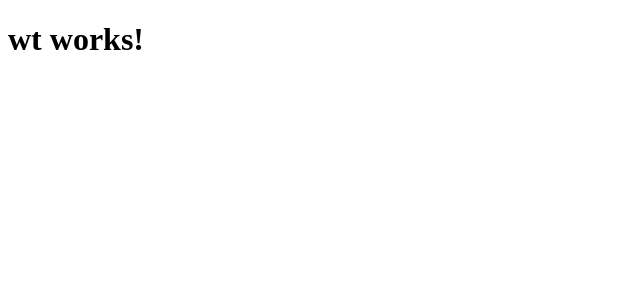
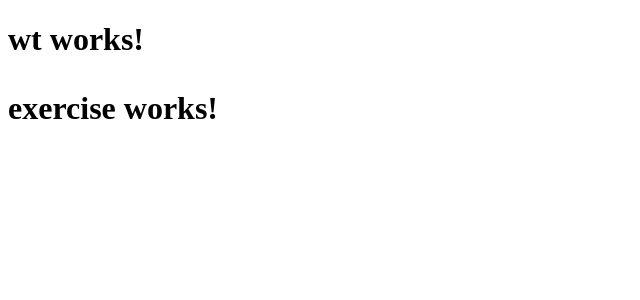
Before and after one commit to jcplessis/workouttimer, an Angular app: page / in a window 1280 px wide. Shown: the top 300 px of the page, without its empty margins (0-640 px from the left). Built offline with nearby package versions, Linux system fonts and the light colour scheme.

Commit message:
Adding exercise component

```diff
--- a/src/app/app.component.html
+++ b/src/app/app.component.html
@@ -1,3 +1,4 @@
 <h1>
   {{title}}
+<wt-exercise></wt-exercise>
 </h1>
--- a/src/app/app.module.ts
+++ b/src/app/app.module.ts
@@ -4,10 +4,12 @@ import { FormsModule } from '@angular/forms';
 import { HttpModule } from '@angular/http';
 
 import { AppComponent } from './app.component';
+import { ExerciseComponent } from './exercise/exercise.component';
 
 @NgModule({
   declarations: [
-    AppComponent
+    AppComponent,
+    ExerciseComponent
   ],
   imports: [
     BrowserModule,
--- /dev/null
+++ b/src/app/exercise/exercise.component.html
@@ -0,0 +1,3 @@
+<p>
+  exercise works!
+</p>
--- /dev/null
+++ b/src/app/exercise/exercise.component.ts
@@ -0,0 +1,15 @@
+import { Component, OnInit } from '@angular/core';
+
+@Component({
+  selector: 'wt-exercise',
+  templateUrl: './exercise.component.html',
+  styleUrls: ['./exercise.component.css']
+})
+export class ExerciseComponent implements OnInit {
+
+  constructor() { }
+
+  ngOnInit() {
+  }
+
+}
```
Also changed, not shown: src/app/exercise/exercise.component.css (added), 1 other file (tests, documents, lock files or other folders).
